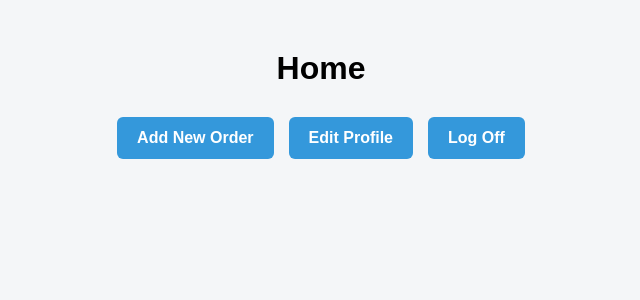
After one commit to TyNeKi/OnlineFoodDeliveryManagementSystem, a Django app: template food_delivery/orders/templates/home.html in a window 1280 px wide. The commit adds this page. Shown: the top 300 px of the page, without its empty margins (319-959 px from the left). Run offline with Django 5.2, Linux system fonts and the light colour scheme; the template is opened without the code that fills it, so the values that code supplies are empty.

Commit message:
v2
Signed-off-by: zymick <johnpercival.dc@gmail.com>

```diff
--- a/food_delivery/food_delivery/urls.py
+++ b/food_delivery/food_delivery/urls.py
@@ -1,15 +1,17 @@
 from django.contrib import admin
 from django.urls import path, include
 from accounts import views
-from orders.views import index
+from orders.views import IndexView, HomeView
 
 urlpatterns = [
     path('admin/', admin.site.urls),
 
     # The empty string '' MUST point to index_view
-    path('',index),
+    path('', IndexView.as_view(), name='index'),
 
+    path('home/', HomeView.as_view(), name='home'),
+
+    path('orders/', include('orders.urls')),
     # The 'login/' string MUST point to login_view
-    path('orders/', include('orders.urls')),
-    path('login/', views.login_view, name='login'),
+    #path('login/', views.login_view, name='login'),
 ]
--- a/food_delivery/orders/admin.py
+++ b/food_delivery/orders/admin.py
@@ -1,5 +1,8 @@
 from django.contrib import admin
-from .models import Order, OrderItem
+from django.contrib.auth.models import User
+
+from .models import Order, OrderItem, TempUser
 
 admin.site.register(Order)
 admin.site.register(OrderItem)
+admin.site.register(TempUser)
--- /dev/null
+++ b/food_delivery/orders/templates/home.html
@@ -0,0 +1,55 @@
+<!DOCTYPE html>
+<html lang="en">
+<head>
+    <meta charset="UTF-8">
+    <title>Home</title>
+    <style>
+        body {
+            font-family: Arial, sans-serif;
+            background-color: #f4f6f8;
+            margin: 0;
+        }
+
+        .container {
+            width: 80%;
+            margin: auto;
+            text-align: center;
+            margin-top: 50px;
+        }
+
+        h1 {
+            margin-bottom: 30px;
+        }
+
+        .nav {
+            display: flex;
+            justify-content: center;
+            gap: 15px;
+        }
+
+        .nav a {
+            text-decoration: none;
+            padding: 12px 20px;
+            background-color: #3498db;
+            color: white;
+            border-radius: 6px;
+            font-weight: bold;
+        }
+
+        .logout {
+            background-color: #e74c3c;
+        }
+    </style>
+</head>
+<body>
+
+<div class="container">
+    <h1>Home</h1>
+
+    <div class="nav">
+        <a href="{% url 'add_new_order' %}">Add New Order</a>
+        <a href="{% url 'edit_profile' %}">Edit Profile</a>
+        <a href="{% url 'logoff' %}" class="logout">Log Off</a>
+    </div>
+</div>
+</html>
--- a/food_delivery/orders/urls.py
+++ b/food_delivery/orders/urls.py
@@ -1,9 +1,13 @@
+from django.contrib.auth.views import LogoutView
 from django.urls import path
-from .views import index, add_new_order
+from .views import IndexView, AddNewOrderView, HomeView, LogoffView, EditProfileView
 
 urlpatterns = [
 
     # The empty string '' MUST point to index_view
-    path('',index, name='index'),
-    path('AddNewOrder/',add_new_order, name='add_new_order'),
+    path('', IndexView.as_view(), name='index'),
+    path('home/', HomeView.as_view(), name='home'),
+    path('AddNewOrder/', AddNewOrderView.as_view(), name='add_new_order'),
+    path('logoff/', LogoffView.as_view(), name='logoff'),
+    path('editprofile/', EditProfileView.as_view(), name='edit_profile'),
 ]
```
Also changed, not shown: food_delivery/food_delivery/settings.py (+6 -2 lines), food_delivery/orders/forms.py (+7 -1 lines), food_delivery/orders/models.py (+9 -0 lines), food_delivery/orders/templates/addNewOrder.html (+4 -4 lines), food_delivery/orders/templates/editProfile.html (added, +16 -0 lines), food_delivery/orders/templates/index.html (+7 -1 lines), food_delivery/orders/views.py (+92 -13 lines), food_delivery/orders/migrations/0002_tempuser.py (added).
